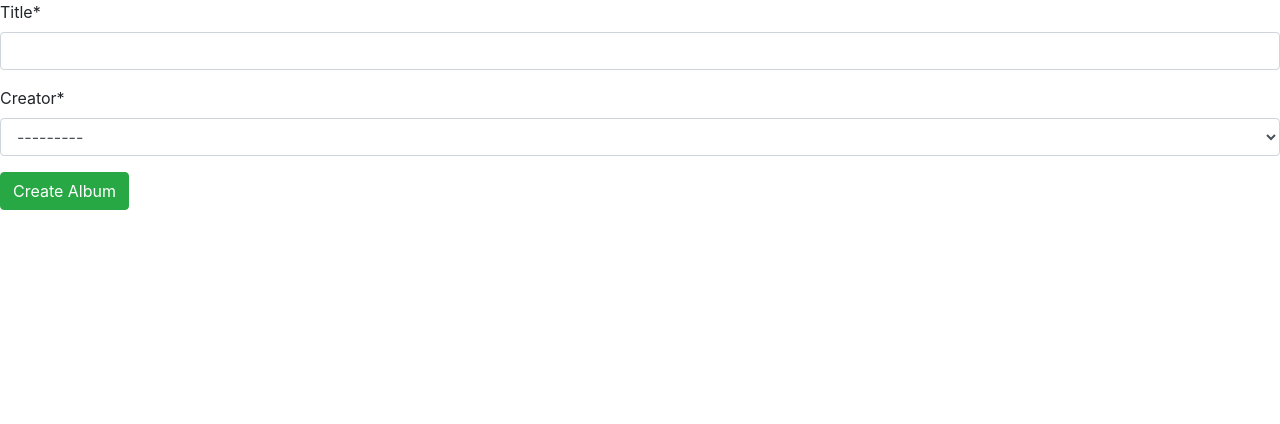
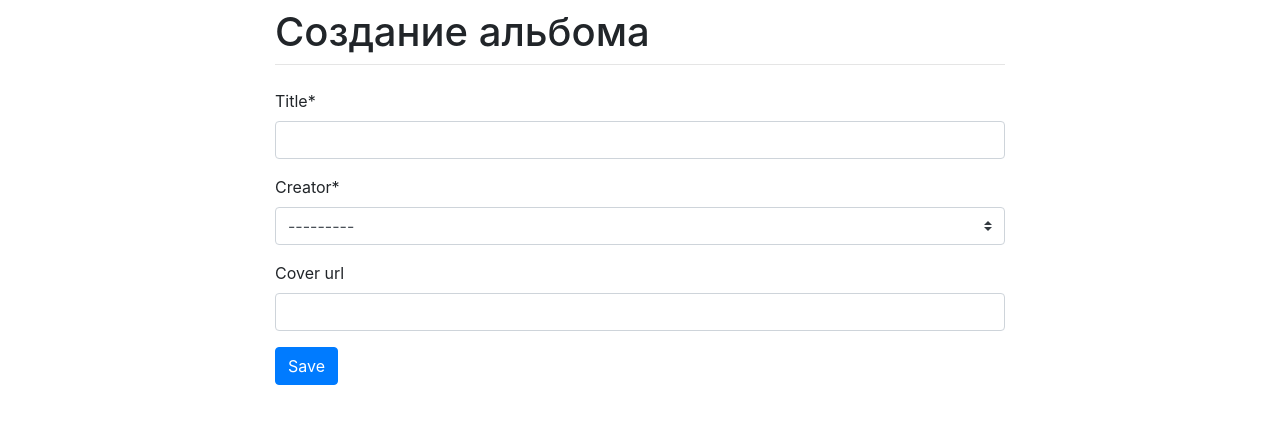
Before and after one commit to Harser/MusicPlatform, a Django app: page /album_form/ in a window 1280 px wide. Shown: the top 424 px of the page. Run offline with Django 3.2, Linux system fonts and the light colour scheme; some libraries are stand-ins or nearby versions.

Commit message:
Создал формы AlbumForm, TrackForm

```diff
--- /dev/null
+++ b/backend/forms.py
@@ -0,0 +1,28 @@
+from django import forms
+from crispy_forms.helper import FormHelper
+from crispy_forms.layout import Submit
+from backend.models import Album, Track
+
+
+class AlbumForm(forms.ModelForm):
+    class Meta:
+        model = Album
+        fields = ('title', 'creator', 'cover_url')
+
+    def __init__(self, *args, **kwargs):
+        super().__init__(*args, **kwargs)
+        self.helper = FormHelper()
+        self.helper.form_method = 'post'
+        self.helper.add_input(Submit('submit', 'Save'))
+
+
+class TrackForm(forms.ModelForm):
+    class Meta:
+        model = Track
+        fields = ('title', 'lyrics')
+
+    def __init__(self, *args, **kwargs):
+        super().__init__(*args, **kwargs)
+        self.helper = FormHelper()
+        self.helper.form_method = 'post'
+        self.helper.add_input(Submit('submit', 'Save'))
--- a/backend/views.py
+++ b/backend/views.py
@@ -1,5 +1,6 @@
-from django.views.generic import TemplateView
-from django.views.generic import CreateView
+from django.views.generic import TemplateView, CreateView
+
+from .forms import AlbumForm, TrackForm
 from .models import Album, Track
 
 
@@ -9,11 +10,13 @@
 
 class AlbumCreateView(CreateView):
     model = Album
+    form_class = AlbumForm
     template_name = 'album_form.html'
-    fields = ('title', 'creator')
+    success_url = '/'
 
 
 class TrackCreateView(CreateView):
     model = Track
+    form_class = TrackForm
     template_name = 'track_form.html'
-    fields = ('title', 'lyrics', 'file')
+    success_url = '/'
--- a/templates/album_form.html
+++ b/templates/album_form.html
@@ -3,9 +3,13 @@
 {% load crispy_forms_tags %}
 
 {% block content %}
-  <form method="post" novalidate>
-    {% csrf_token %}
-    {{ form|crispy }}
-    <button type="submit" class="btn btn-success">Create Album</button>
-  </form>
+  <div class="container">
+    <div class="row justify-content-center">
+      <div class="col-8">
+        <h1 class="mt-2">Создание альбома</h1>
+        <hr class="mt-0 mb-4">
+        {% crispy form %}
+      </div>
+    </div>
+  </div>
 {% endblock %}
```
Also changed, not shown: templates/track_form.html (+12 -5 lines).
